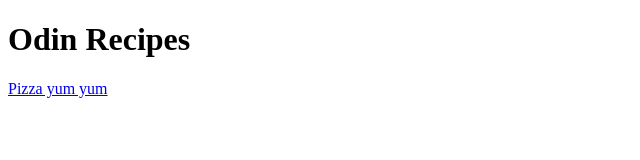
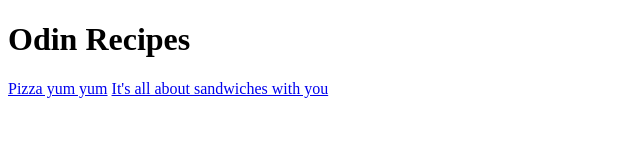
Before and after one commit to Delasinclaire/odin-recipes, a plain HTML site: page index.html in a window 1280 px wide. Shown: the whole page, without its empty margins (0-640 px from the left). Drawn offline with Linux system fonts and the light colour scheme.

Commit message:
added panini to index

```diff
--- a/index.html
+++ b/index.html
@@ -8,5 +8,6 @@
 <body>
     <h1>Odin Recipes</h1>
     <a href="recipes/pizza.html">Pizza yum yum</a>
+    <a href="recipes/panini.html">It's all about sandwiches with you</a>
 </body>
 </html>
```
